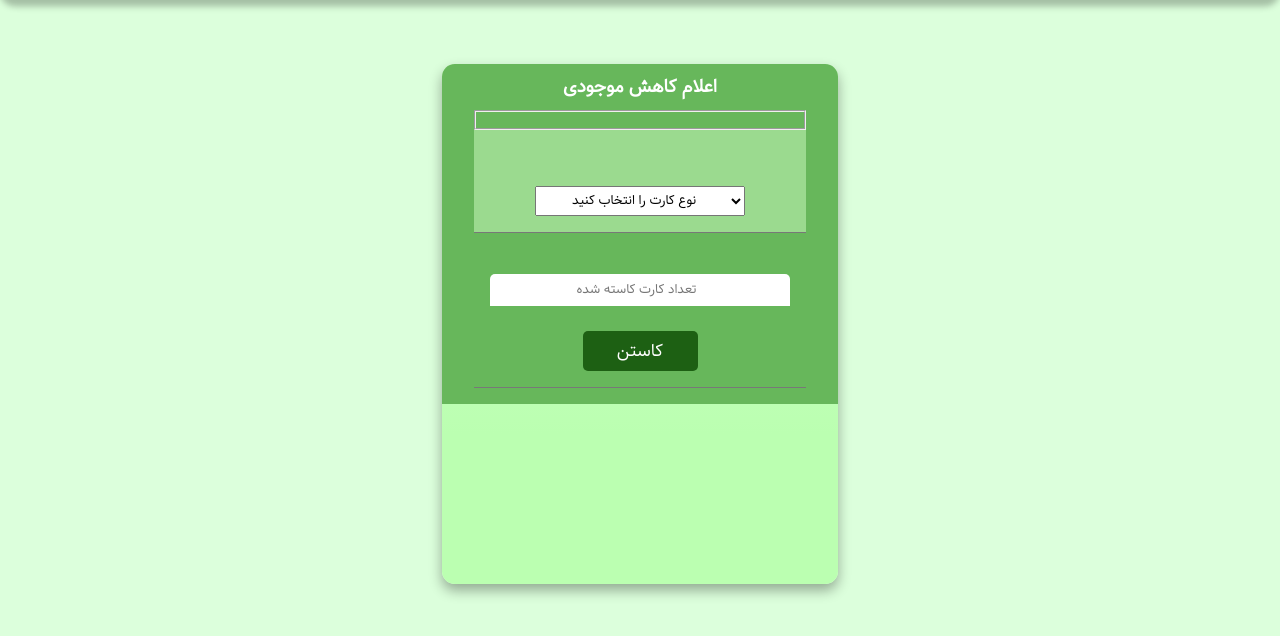
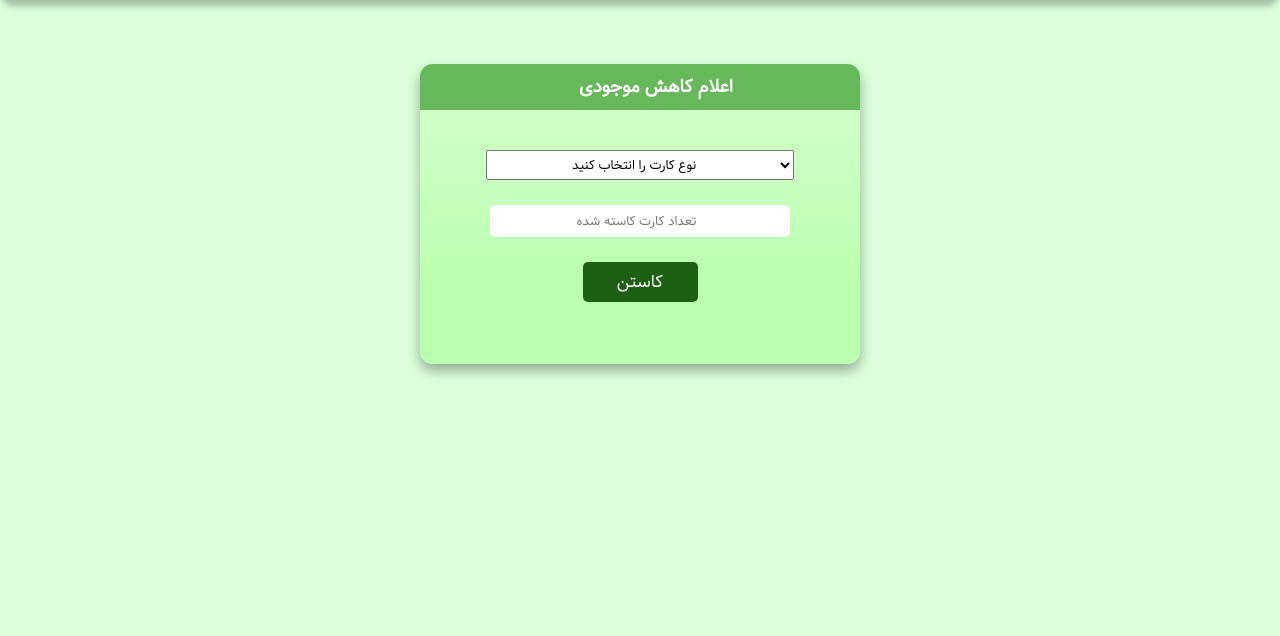
Before and after one commit to rezaaebraahimi/Bank-Keshavarzi-Iran-English, a Flask app: page /user/decrease in a window 1280 px wide. Shown: the part 90-726 px from the top of the page. Run offline with Flask 3, Linux system fonts and the light colour scheme; the visitor is signed in with stand-in values (Sample User, id 1); data that the repository does not hold is empty.

Commit message:
new commit

```diff
--- a/static/style.css
+++ b/static/style.css
@@ -262,6 +262,17 @@ h1{
 
 .main{
     display: flex;
+    flex-direction: column;
+}
+.label-2{
+    background: #1a4421;
+    width: 400px;
+    border-radius: 5px;
+    overflow: hidden;
+}
+.page{
+    display: flex;
+    flex-direction: row;
 }
 main.table {
     margin-top: 5%;
@@ -342,7 +353,7 @@ thead th {
     height: 30px;
     text-align: center;
 }
-#CenterCode{
+.CenterCode-1{
     margin-top: 40px;
     width: 70%;
     height: 30px;
--- a/templates/admin/add-card-to-user.html
+++ b/templates/admin/add-card-to-user.html
@@ -15,7 +15,7 @@
                     <table>
 
                             <div>
-                                <select name="CenterCode" id="CenterCode">
+                                <select name="CenterCode" id="CenterCode" class="CenterCode-1">
                                     <option value="" disabled selected>شعبه را انتخاب کنید</option>
                                     {% for user in users %}
                                     <option value="{{user.CenterCode}}" >
--- a/templates/index.html
+++ b/templates/index.html
@@ -17,7 +17,7 @@
                 alt="logo">
         </div>
     </div>
-    <div class="container">
+    <div class="container" style="margin-left: 65px;">
         <div class="card">
             <a href="/user/" class="">
                 <a href="/user/signup" class="">
--- a/templates/user/decrease.html
+++ b/templates/user/decrease.html
@@ -2,18 +2,14 @@
 {% block content %}
 <div class="container">
     {% include 'user/navbar.html' %}
-    <main class="table" style="width: fit-content;">
+    <main class="table" style="width: 440px; height: 300px;">
         <form action="" method="POST">
-            <section class="table__header" style="width: fit-content;">
+            <div class="table__header">
                 <h3> اعلام کاهش موجودی</h3>
-            <section class="table__header" style="width: fit-content;">
-            <section style="width: fit-content;">
-                <table>
-                    <thead>
-                        <fieldset>
-                            <tr>
-                            <th>
-                            <select name="typeOfCards" id="typeOfCards">
+            </div>
+            <div>
+                <div>
+                            <select name="typeOfCards" id="typeOfCards" class="CenterCode-1">
                                 <option value="" disabled selected>نوع کارت را انتخاب کنید</option>
                                 {% for type in types %}
                                 <option value="{{type.typeOfCards}}">
@@ -21,23 +17,12 @@
                                 </option>
                                 {% endfor %}
                             </select>
-                            </th>
-                            </tr>
-                        </fieldset>
-                    </thead>
-                    <tbody>
-                        <tr>
-                            <td>
-                                <div class="input">
-                                    <input type="number" placeholder=" تعداد کارت کاسته شده" name="userDecrease" id="userDecrease" class="form-control my-1">
-                                    <button class="btn-success-2">کاستن</button>
-                                    </div>
-                            </td>
-                        </tr>
-
-                    </tbody>
-                </table>
-            </section>
+                        </div>
+                    <div class="input">
+                    <input type="number" placeholder=" تعداد کارت کاسته شده" name="userDecrease" id="userDecrease" class="form-control my-1">
+                    </div>
+                    <button class="btn-success-2">کاستن</button>
+            </div>
         </form>
     </main>
 </div>
```
Also changed, not shown: templates/admin/admin-change-password.html (+6 -6 lines), templates/admin/recieve.html (+6 -8 lines), templates/user/signup.html (+9 -16 lines), 5 other files.
